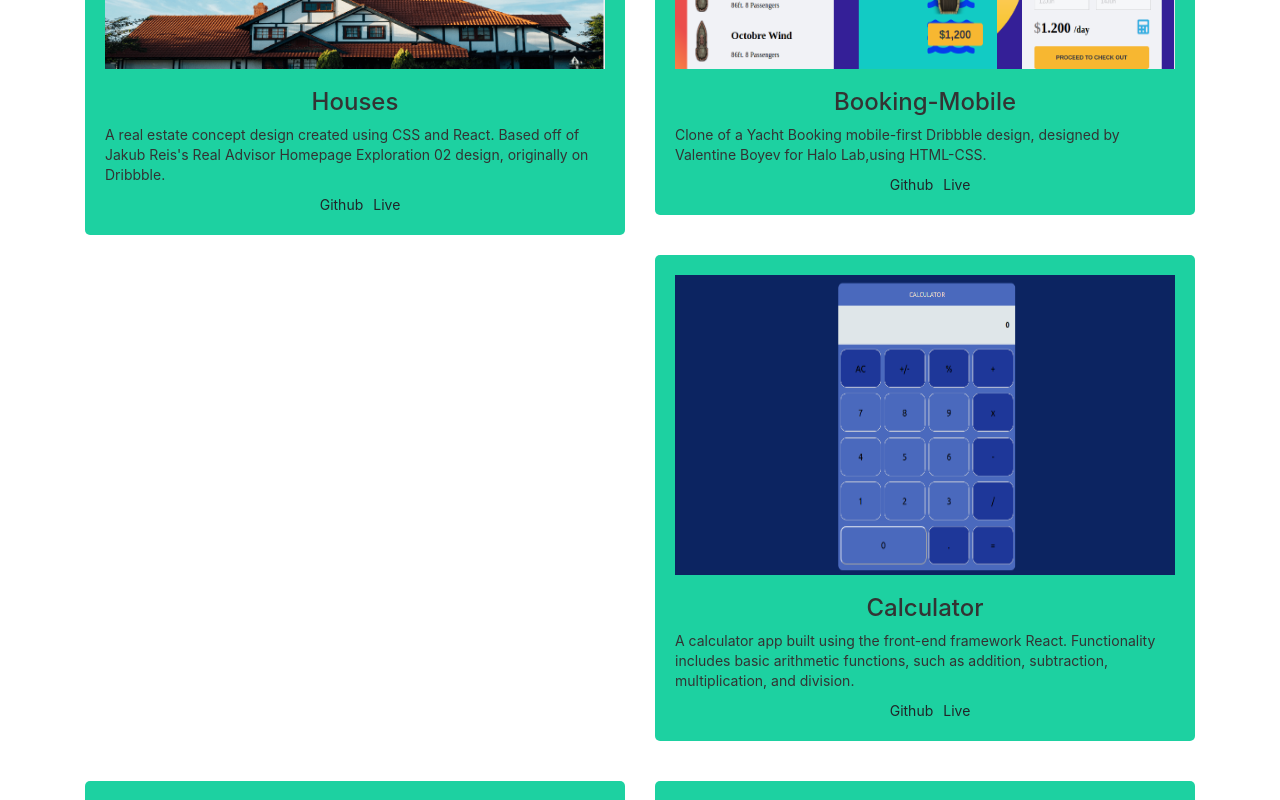
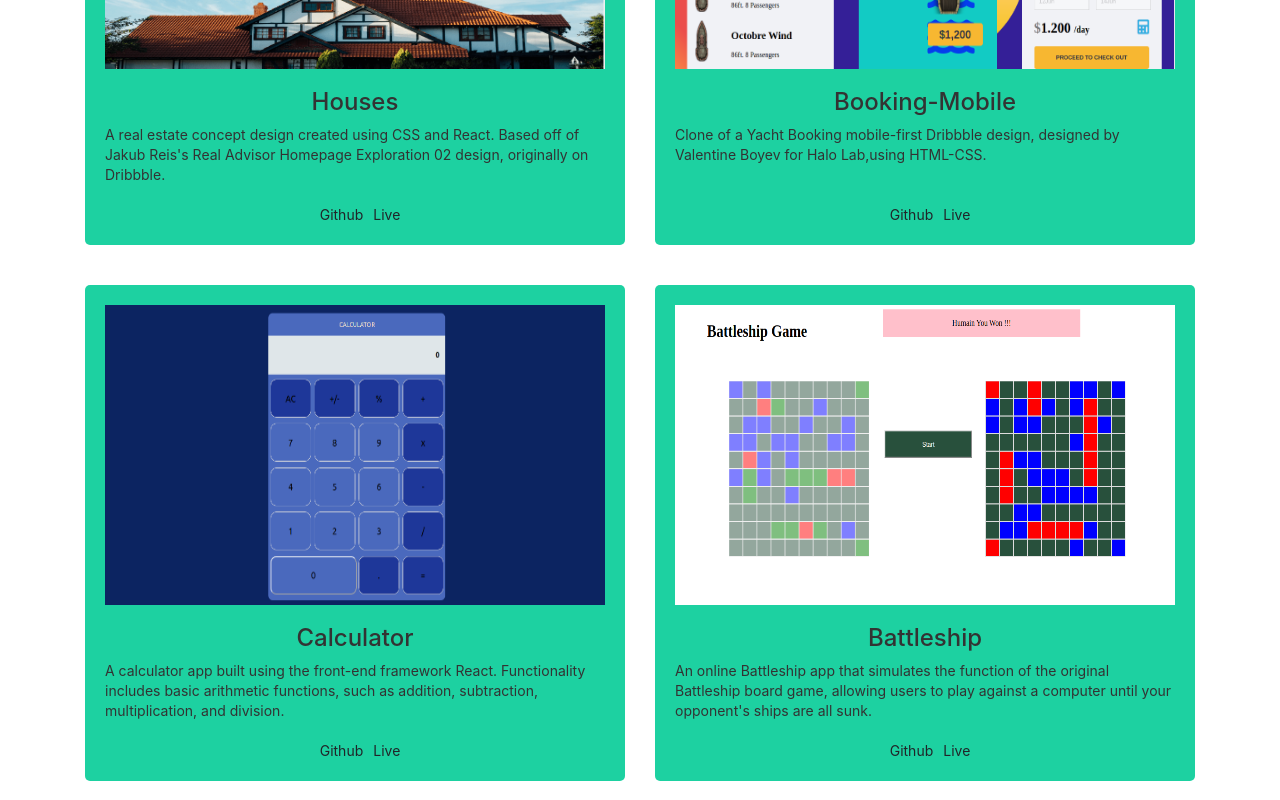
Before and after one commit to zinagithub/zina-portfolio, a React (Create React App) app: page / in a window 1280 px wide. Shown: the part 980-1780 px from the top of the page. Built offline with nearby package versions, Linux system fonts and the light colour scheme.

Commit message:
add a height to description section

```diff
--- a/src/components/project.js
+++ b/src/components/project.js
@@ -10,7 +10,9 @@ function Project(props){
 		       <div className = 'project'>
 		         <img src = {props.img} alt = {props.name} width = "100%" height="300" />
                  <h3>{props.name}</h3>
-                 <p>{props.description}</p>
+                 <div className = "description">
+                    <p>{props.description}</p>
+                 </div>
                  <div className='linksPrj'>
                   <a href={props.href1} target="_blank" rel="noopener noreferrer">Github</a>
                   <a href={props.href2} target="_blank" rel="noopener noreferrer">Live</a>
--- a/src/components/projects.css
+++ b/src/components/projects.css
@@ -12,6 +12,9 @@
 .projects {
 	align-items: center;
 	margin : 0 auto;
+}
+.description {
+	height: 80px;
 }
 .linksPrg {
 
```
